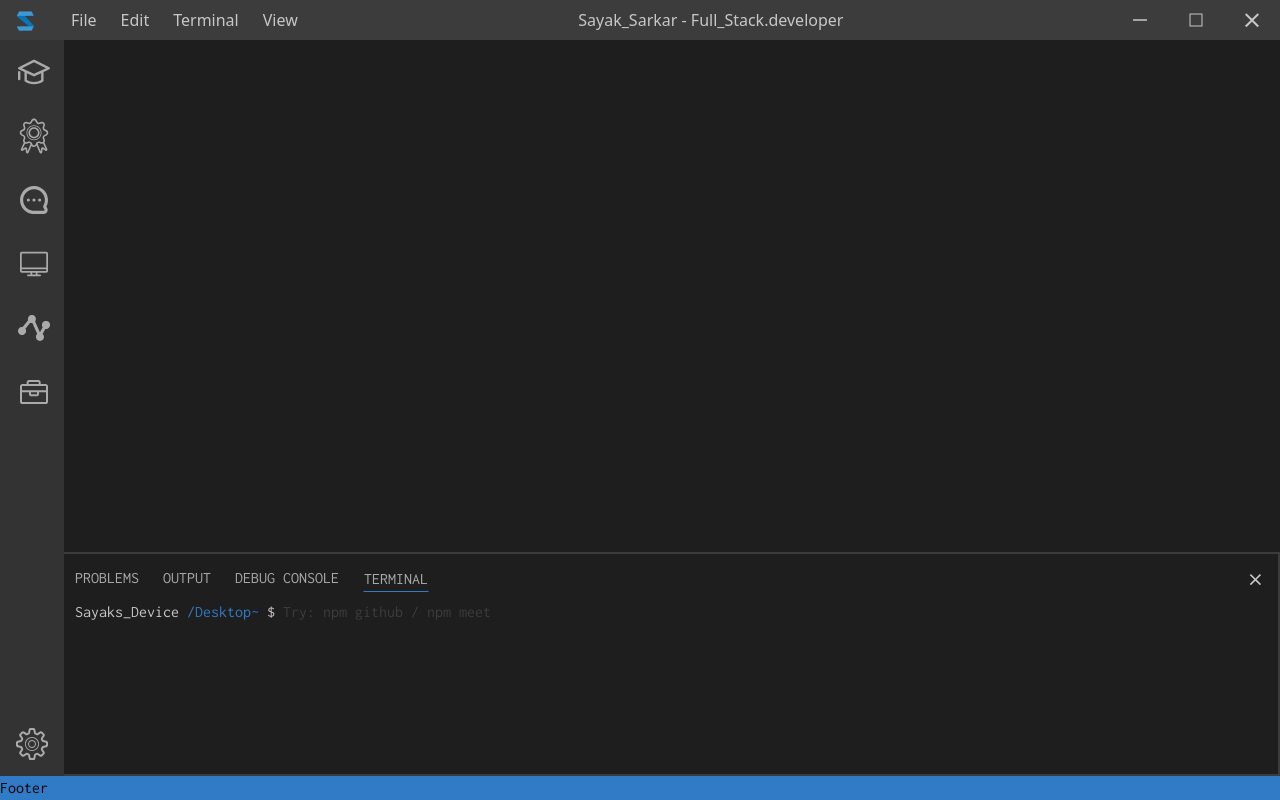
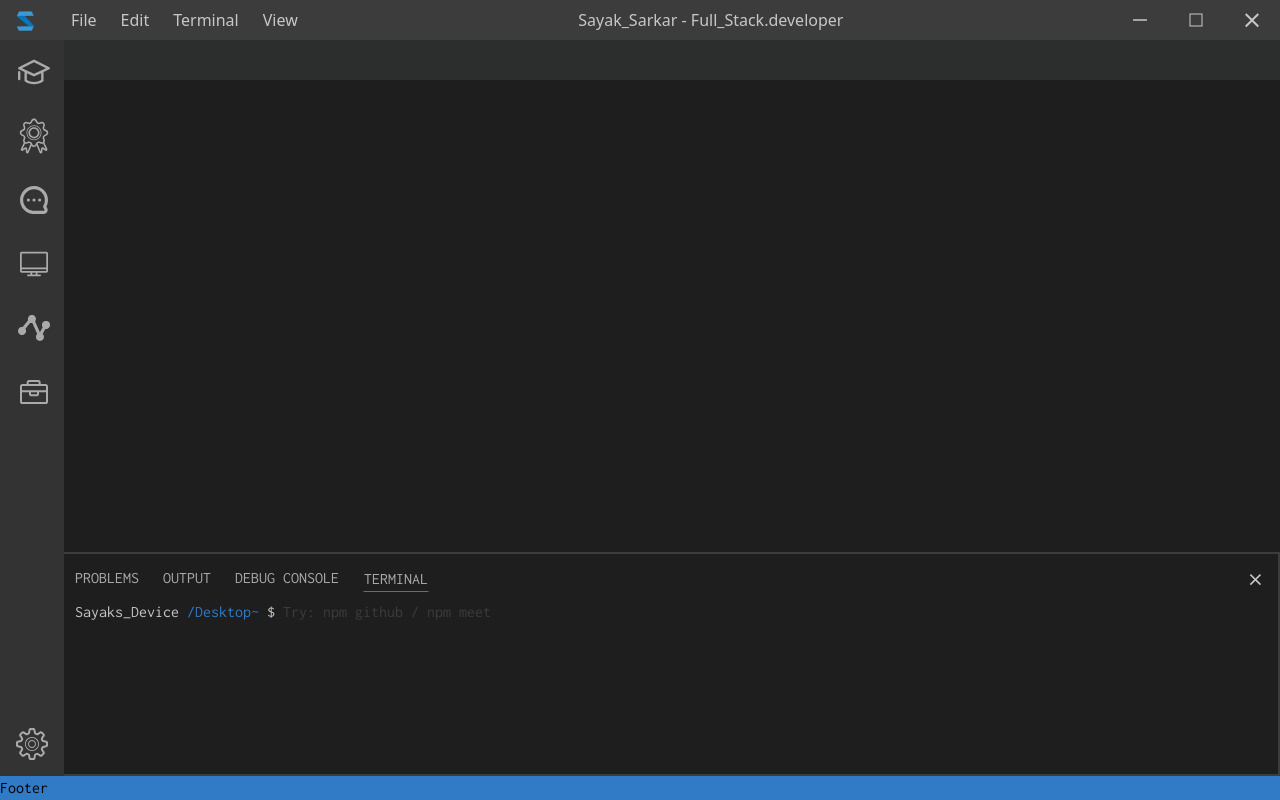
Before and after one commit to SayakSarkar02/portfolio, a Next.js app: page / in a window 1280 px wide. Built offline with nearby package versions, Linux system fonts and the light colour scheme.

Commit message:
header tab div fix

```diff
--- a/components/MainBody.jsx
+++ b/components/MainBody.jsx
@@ -23,7 +23,7 @@ const MainBody = ({toggleTerminal, isTerminalOpen, setIsTerminalOpen}) => {
 
   return (
     <div  className=" text-vs-white-1 w-full flex flex-col justify-between h-[100vh]">
-      <div className="w-full h-10 bg-vs-gray-4"></div>
+      <div className="w-full h-10 mt-10 bg-vs-gray-4"></div>
       <div></div>
       <AnimatePresence>
         {isTerminalOpen && <motion.div initial={{y:300}} animate={{y:0}} exit={{y:300}} transition={{ type: 'tween', damping: 10 }}
```
